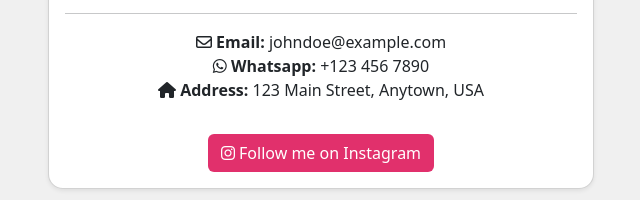
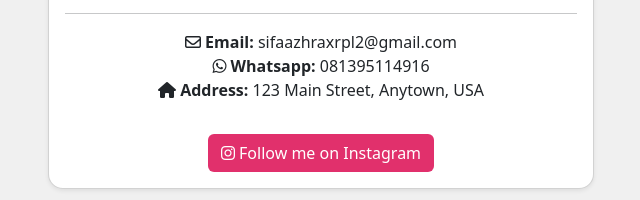
Before and after one commit to tiantinatalia/Pcc_sifa-az-zahra_xrpl2, a plain HTML site: page index.html in a window 1280 px wide. Shown: the part 398-598 px from the top of the page, 319-959 px from the left. Drawn offline with nearby package versions, Linux system fonts and the light colour scheme.

Commit message:
Update index.html

```diff
--- a/index.html
+++ b/index.html
@@ -21,11 +21,11 @@
                         </p>
                         <hr>
                         <ul class="list-unstyled">
-                            <li><i class="fa-regular fa-envelope"></i> <strong>Email:</strong> johndoe@example.com</li>
-                            <li><i class="fa-brands fa-whatsapp"></i> <strong>Whatsapp:</strong> +123 456 7890</li>
+                            <li><i class="fa-regular fa-envelope"></i> <strong>Email:</strong> sifaazhraxrpl2@gmail.com</li>
+                            <li><i class="fa-brands fa-whatsapp"></i> <strong>Whatsapp:</strong> 081395114916</li>
                             <li><i class="fa-solid fa-house"></i> <strong>Address:</strong> 123 Main Street, Anytown, USA</li>
                         </ul>
-                        <a href="https://www.instagram.com/sebuahsemangat" target="_blank" class="btn btn-instagram mt-3">
+                        <a href="https://www.instagram.com/siffaaaa31" target="_blank" class="btn btn-instagram mt-3">
                             <i class="fab fa-instagram"></i> Follow me on Instagram
                         </a>
                     </div>
```
